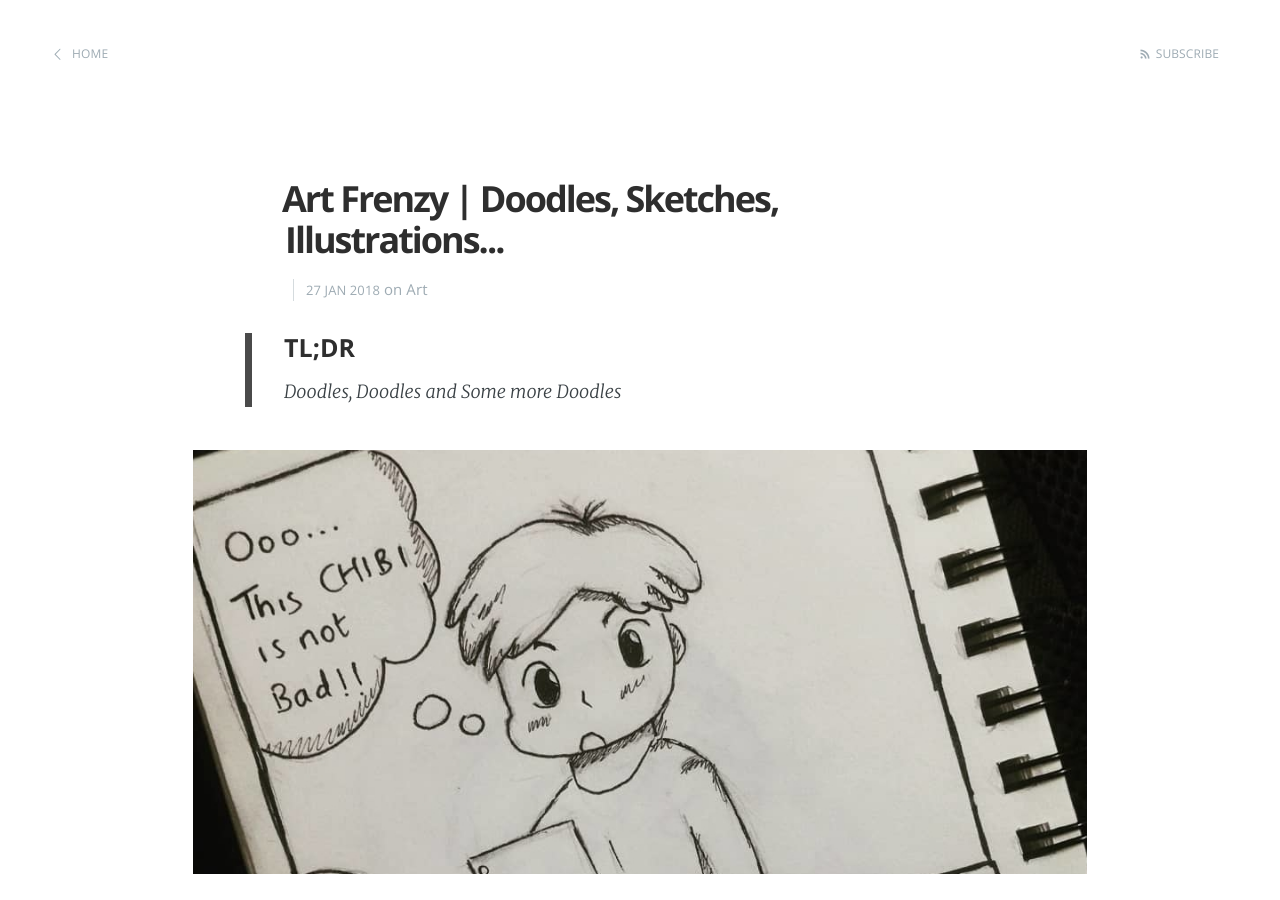
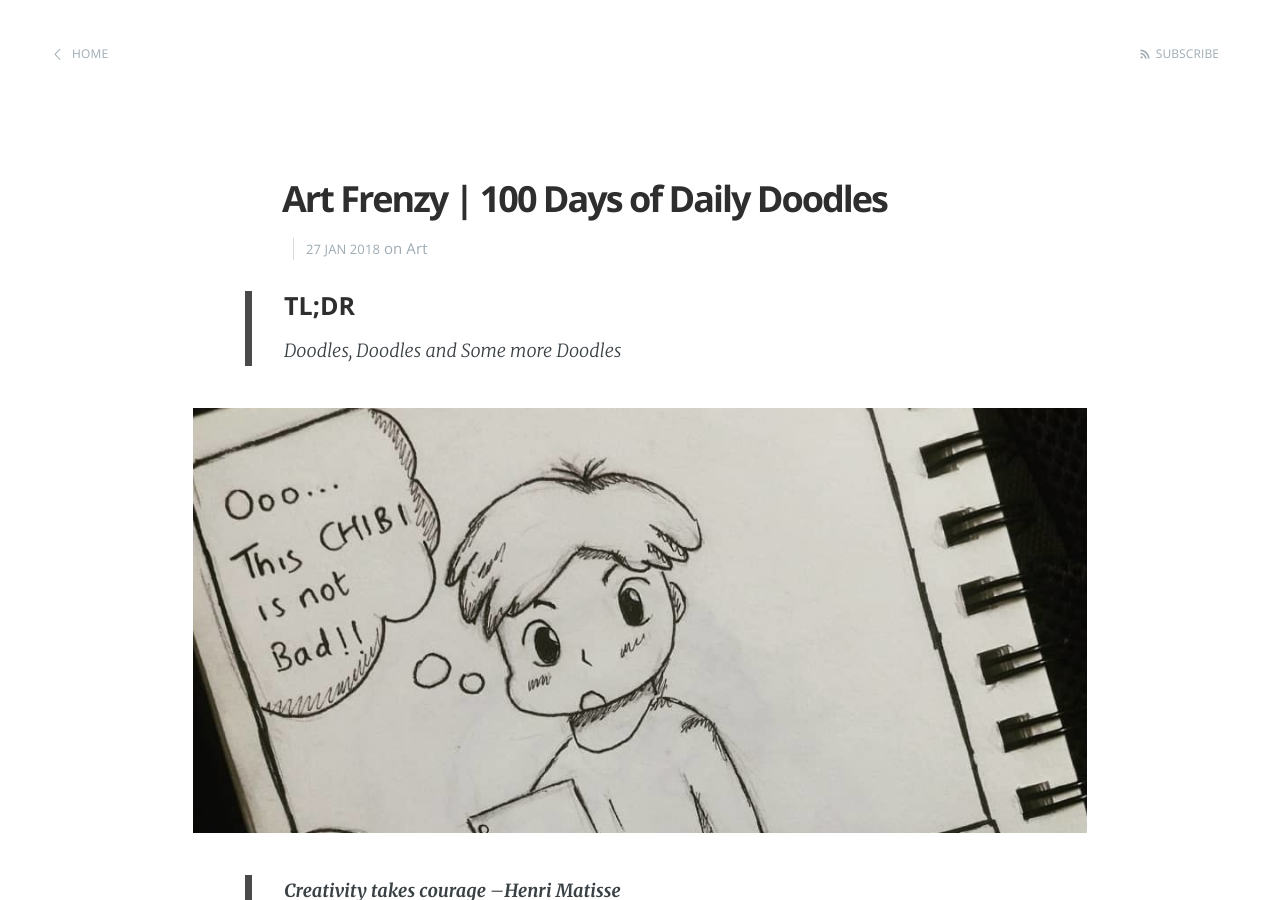
Before and after one commit to inf3cti0n95/Otaku-Codes, a Jekyll site: the page built from _posts/2018-1-27-daily-doodles.md, in a window 1280 px wide and 900 px high. Built offline with Jekyll 4.4.1, drawn with Linux system fonts in a browser that asks for light colours; comment, search, counter and statistics services are not loaded; some of the changed text lies outside the part shown.

Commit message:
post title changed

```diff
--- a/_posts/2018-1-27-daily-doodles.md
+++ b/_posts/2018-1-27-daily-doodles.md
@@ -1,6 +1,6 @@
 ---
 layout: post
-title:  "Art Frenzy | Doodles, Sketches, Illustrations..."
+title:  "Art Frenzy | 100 Days of Daily Doodles"
 date:   2018-01-27 11:40:50 +0530
 categories: [Art]
 hero_image: /assets/images/rcsoc2.png
```
